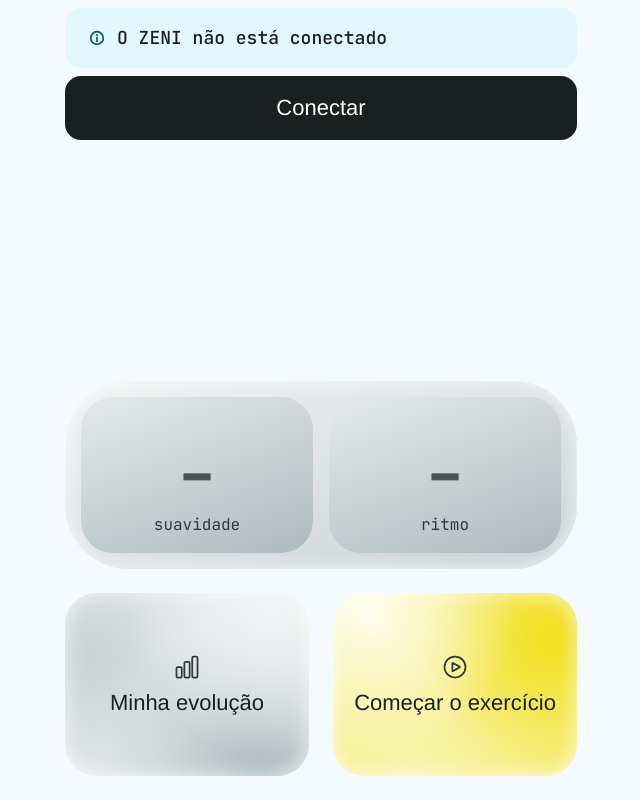
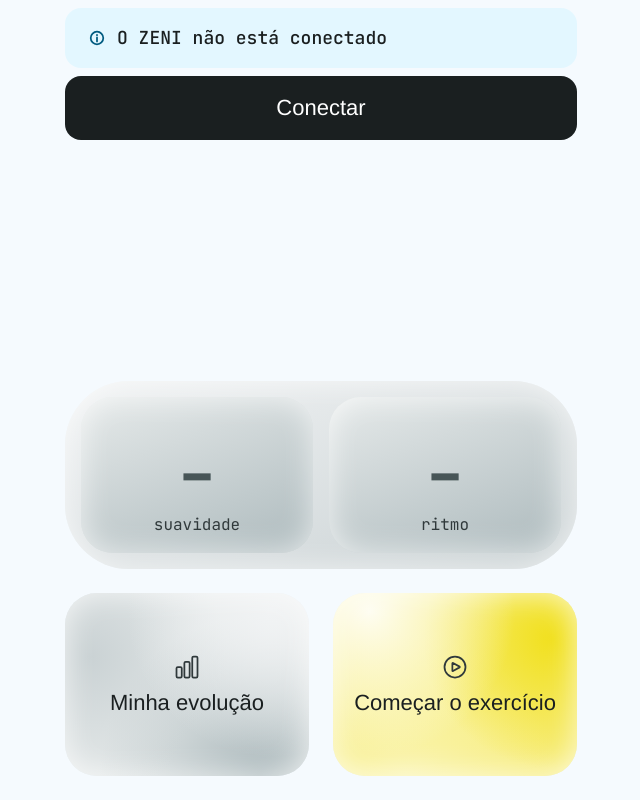
Before and after one commit to chicogborba/zeni, a React (Vite) app in the folder zeni-site/: page / in a window 1280 px wide. Shown: the whole page, without its empty margins (319-959 px from the left). Built offline with nearby package versions, Linux system fonts and the light colour scheme; a web font is replaced by a local one.

Commit message:
Glow interno em 30 px, também nos cartões de suavidade e ritmo

```diff
--- a/zeni-site/src/styles/componentes.css
+++ b/zeni-site/src/styles/componentes.css
@@ -318,6 +318,7 @@
   padding: var(--space-3);
   border-radius: var(--radius-xl);
   background: linear-gradient(160deg, var(--cinza-100) 0%, var(--cinza-300) 100%); /* nada mais escuro que cinza-300 */
+  box-shadow: var(--brilho-interno);
   display: grid;
   grid-template-rows: 1fr auto 1fr;
   justify-items: center;
--- a/zeni-site/src/styles/tokens.css
+++ b/zeni-site/src/styles/tokens.css
@@ -92,7 +92,7 @@
   --grad-azul-card: linear-gradient(160deg, var(--brand-blue-50) 0%, var(--brand-blue-200) 100%);
   --grad-bruma-card: linear-gradient(160deg, var(--brand-porcelana) 0%, var(--brand-bruma) 100%);
   --grad-cinza-card: linear-gradient(160deg, var(--cinza-50) 0%, var(--cinza-200) 100%);
-  --brilho-interno: inset 0 0 20px color-mix(in srgb, var(--white) 70%, transparent); /* glow branco interno de 20 px: dashboard e cartões da Home (26/11) */
+  --brilho-interno: inset 0 0 30px color-mix(in srgb, var(--white) 70%, transparent); /* glow branco interno de 30 px: dashboard, cartões de dados e cartões da Home (26/11) */
   --grad-bulb-pulso: radial-gradient(ellipse closest-side at center, var(--brand-amarelo-300) 0%, transparent 100%); /* bulb que pulsa durante o exercício (25/11) */
   --grad-bulb: radial-gradient(ellipse closest-side at center, var(--brand-porcelana) 0%, transparent 100%); /* fundo da Home (25/11). Era amarelo-200; trocado por um quase-branco sutil */
 }
```
